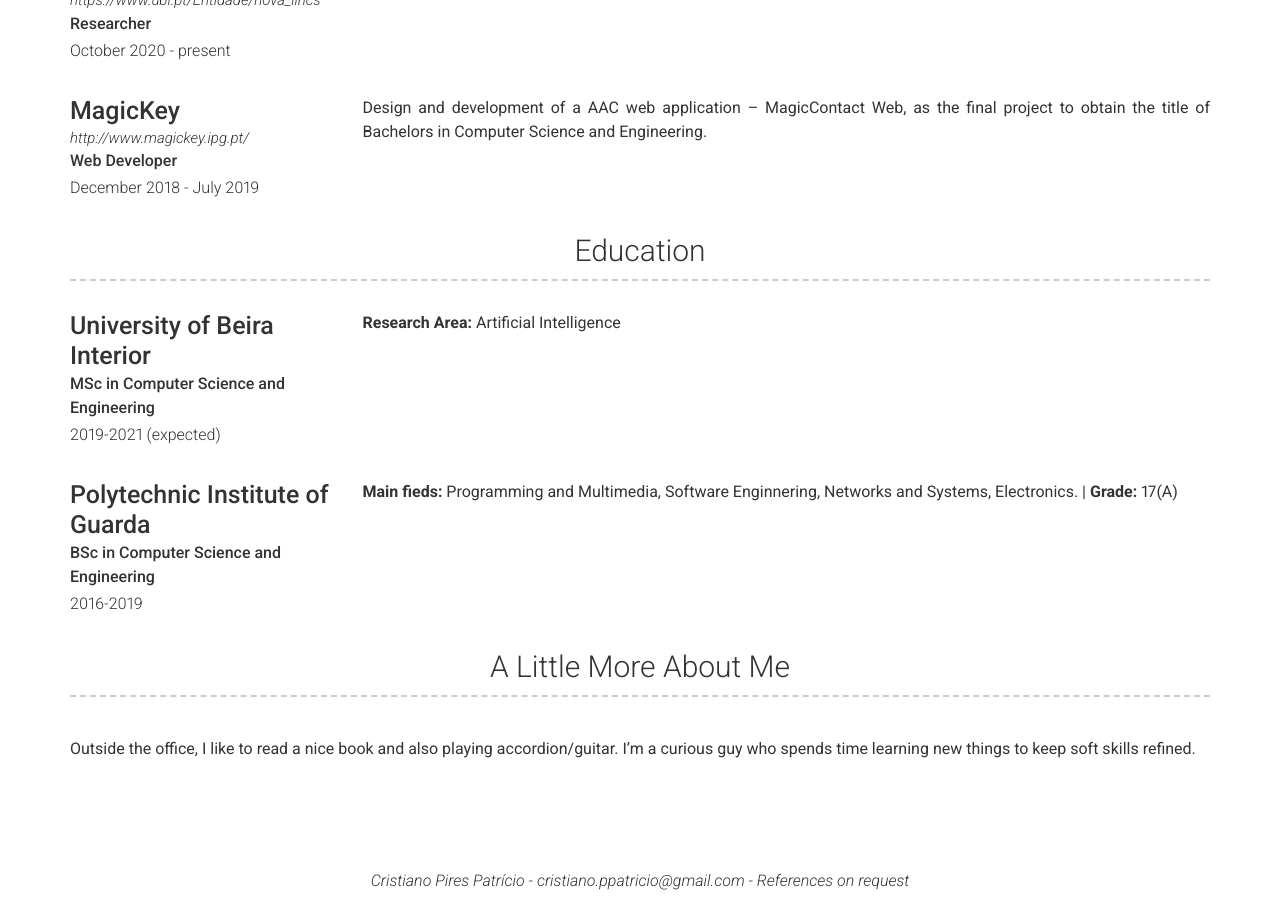
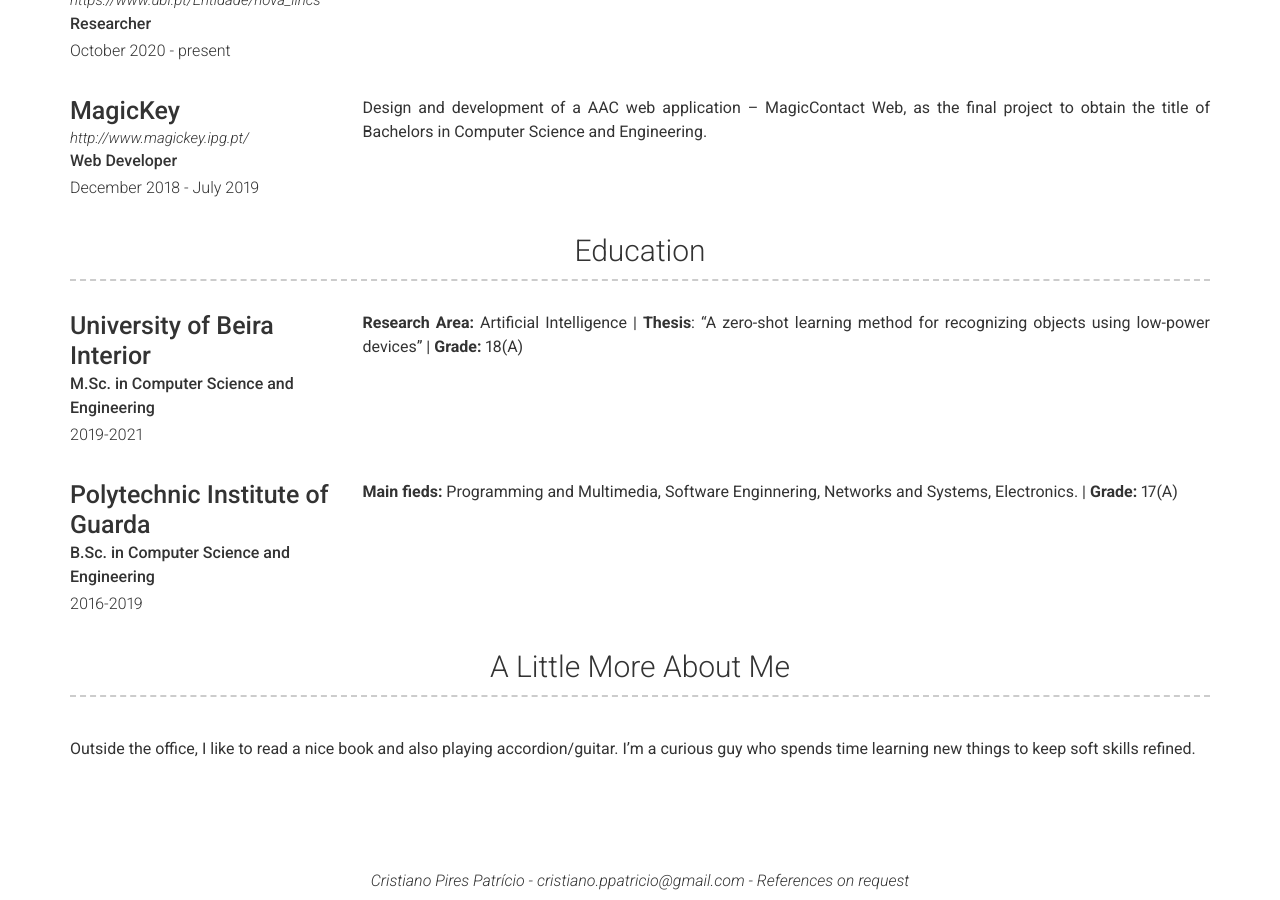
Before and after one commit to CristianoPatricio/cristianopatricio.github.io, a Jekyll site: the page built from index.md, in a window 1280 px wide and 900 px high, scrolled down 672 px. Built offline with Jekyll 4.4.1, drawn with Linux system fonts in a browser that asks for light colours; nearby versions of some CDN libraries.

Commit message:
Update experience

```diff
--- a/_data/education.yml
+++ b/_data/education.yml
@@ -1,15 +1,17 @@
 # Education Template
 - layout: left
   name: University of Beira Interior
-  dates: 2019-2021 (expected)
-  qualification: MSc in Computer Science and Engineering
+  dates: 2019-2021
+  qualification: M.Sc. in Computer Science and Engineering
   description: | # this will include new lines to allow paragraphs
-    **Research Area:** Artificial Intelligence
+    **Research Area:** Artificial Intelligence |
+    **Thesis**: "A zero-shot learning method for recognizing objects using low-power devices" |
+    **Grade:** 18(A)
 
 - layout: left
   name: Polytechnic Institute of Guarda
   dates: 2016-2019
-  qualification: BSc in Computer Science and Engineering
+  qualification: B.Sc. in Computer Science and Engineering
   description: | # this will include new lines to allow paragraphs
     **Main fieds:** Programming and Multimedia, Software Enginnering, Networks and Systems, Electronics. |
     **Grade:** 17(A)
```
